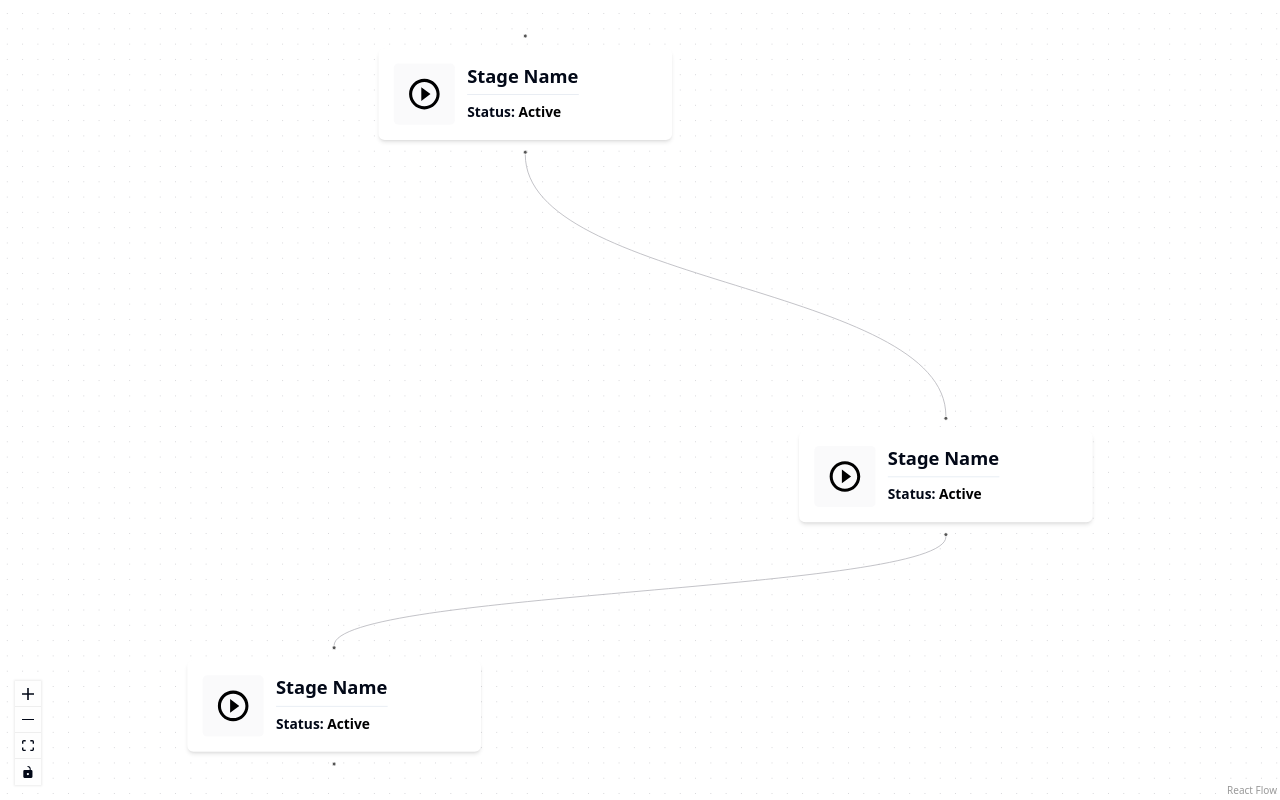
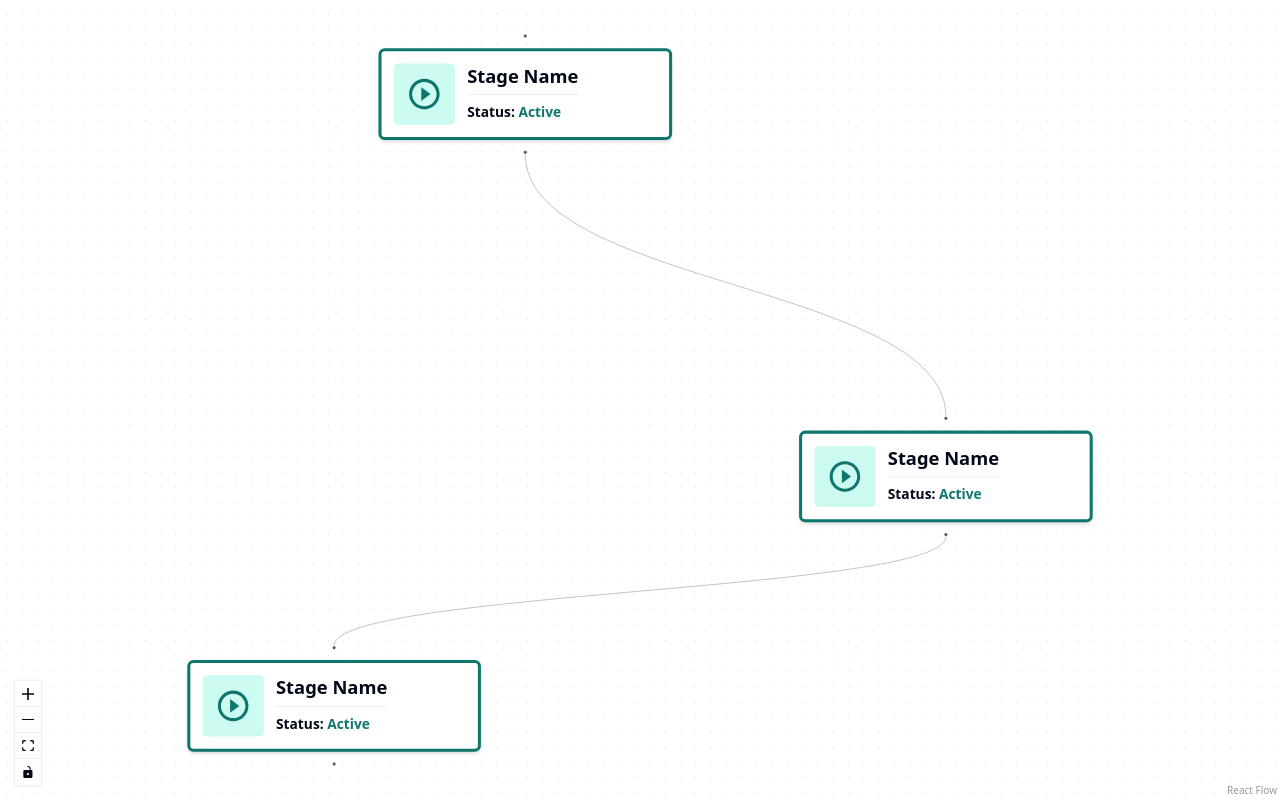
Before and after one commit to r-Shabab/east_west_bd, a React (Vite) app: page / in a window 1280 px wide. Built offline with nearby package versions, Linux system fonts and the light colour scheme.

Commit message:
update color

```diff
--- a/src/pages/CardLayout.tsx
+++ b/src/pages/CardLayout.tsx
@@ -33,6 +33,7 @@ type StatusOption = {
   label: string;
   color: string;
   textColor: string;
+  borderColor: string;
   bgColor: string;
 };
 
@@ -57,57 +58,66 @@ const statusIcons: StatusIcons = {
 const statusOptions: StatusOption[] = [
   {
     label: 'Unavailable',
-    color: '#357EC7',
-    textColor: 'text-blue-500',
-    bgColor: 'bg-blue-500/20',
+    color: '#808080', // Gray
+    textColor: 'text-gray-500',
+    borderColor: 'border-gray-500',
+    bgColor: 'bg-gray-100',
   },
   {
     label: 'Idle',
-    color: '#BFBFBF',
-    textColor: 'text-gray-500',
-    bgColor: 'bg-gray-500/20',
+    color: '#4B0082', // Indigo
+    textColor: 'text-indigo-400',
+    borderColor: 'border-indigo-400',
+    bgColor: 'bg-indigo-100',
   },
   {
     label: 'Active',
-    color: '#FFFFFF',
-    textColor: 'text-black',
-    bgColor: 'bg-gray-200/20',
+    color: '#008080', // Teal
+    textColor: 'text-teal-700',
+    borderColor: 'border-teal-700',
+    bgColor: 'bg-teal-100',
   },
   {
     label: 'Elevated',
-    color: '#FEF250',
-    textColor: 'text-yellow-500',
-    bgColor: 'bg-yellow-500/20',
+    color: '#FFD700', // Yellow
+    textColor: 'text-yellow-700',
+    borderColor: 'border-yellow-700',
+    bgColor: 'bg-yellow-100',
   },
   {
     label: 'High',
-    color: '#FFA500',
-    textColor: 'text-orange-500',
-    bgColor: 'bg-orange-500/20',
+    color: '#FFA500', // Orange
+    textColor: 'text-orange-700',
+    borderColor: 'border-orange-700',
+    bgColor: 'bg-orange-100',
   },
   {
     label: 'Severe',
-    color: '#D70000',
-    textColor: 'text-red-500',
-    bgColor: 'bg-red-500/20',
+    color: '#FF0000', // Red
+    textColor: 'text-red-700',
+    borderColor: 'border-red-700',
+    bgColor: 'bg-red-100',
   },
   {
     label: 'Completed',
-    color: '#008000',
-    textColor: 'text-green-500',
-    bgColor: 'bg-green-500/20',
+    color: '#6495ED', // Green
+    textColor: 'text-blue-700',
+    borderColor: 'border-blue-700',
+    bgColor: 'bg-blue-100',
   },
   {
     label: 'Paused',
-    color: '#9848B4',
-    textColor: 'text-purple-500',
-    bgColor: 'bg-purple-500/20',
+    color: '#800080', // Purple
+    textColor: 'text-purple-700',
+    borderColor: 'border-purple-700',
+    bgColor: 'bg-purple-100',
   },
   {
     label: 'Terminated',
-    color: '#000000',
-    textColor: 'text-black',
-    bgColor: 'bg-black/20',
+    color: '#000000', // Black (added as it wasn't in the original list)
+    textColor: 'text-gray-900',
+    borderColor: 'border-gray-900',
+    bgColor: 'bg-gray-300',
   },
 ];
 
@@ -167,12 +177,10 @@ const CardLayout: React.FC = () => {
       />
 
       <Card
-        className={`w-96 flex-col space-y-4 p-4 m-4 bg-white shadow-md border-4 cursor-pointer`}
-        style={{
-          borderColor: statusOptions.find(
-            (option) => option.label === selectedStatus
-          )?.color,
-        }}
+        className={`w-96 flex-col space-y-4 p-4 m-4  shadow-md border-4 cursor-pointer ${
+          statusOptions.find((option) => option.label === selectedStatus)
+            ?.borderColor
+        }`}
         onClick={() => setIsDialogOpen(true)}
       >
         <div className="flex space-x-4">
```
